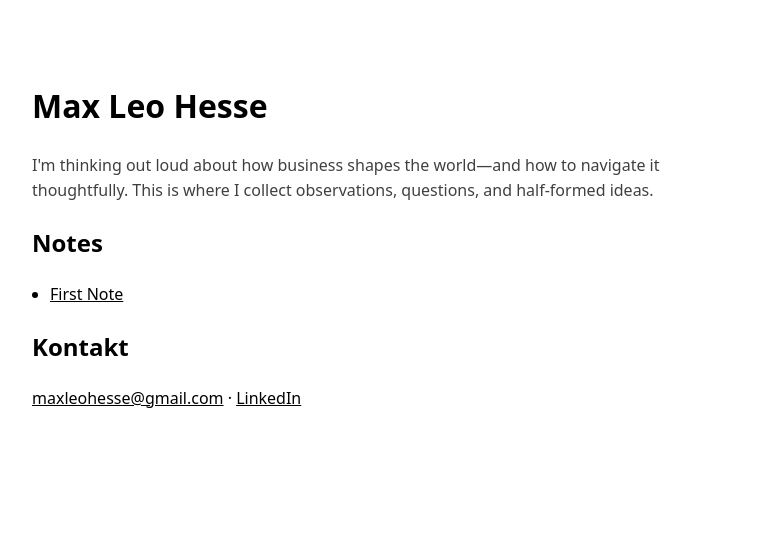
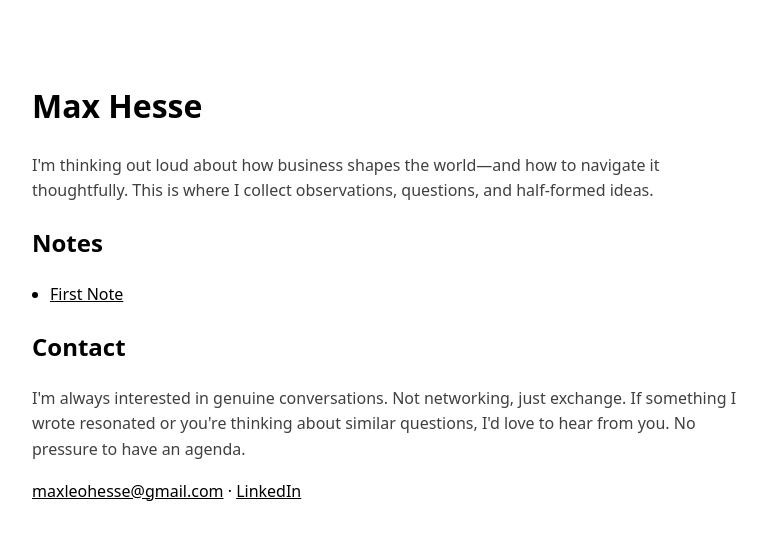
Before and after one commit to maxleohesse/maxleohesse.github.io, a plain HTML site: page index.html in a window 1280 px wide. Shown: the whole page, without its empty margins (248-1014 px from the left). Drawn offline with Linux system fonts and the light colour scheme.

Commit message:
Revise header and change 'Kontakt' to 'Contact'
Updated header and contact section text for clarity.

```diff
--- a/index.html
+++ b/index.html
@@ -13,7 +13,7 @@
     </style>
   </head>
   <body>
-    <h1>Max Leo Hesse</h1>
+    <h1>Max Hesse</h1>
     <p class="muted">I'm thinking out loud about how business shapes the world—and how to navigate it thoughtfully.
 
       This is where I collect observations, questions, and half-formed ideas.</p>
@@ -23,7 +23,10 @@
       <li><a href="notes/first-note.html">First Note</a></li>
     </ul>
 
-    <h2>Kontakt</h2>
+    <h2>Contact</h2>
+    <p class="muted">I'm always interested in genuine conversations. Not networking, just exchange.
+
+If something I wrote resonated or you're thinking about similar questions, I'd love to hear from you. No pressure to have an agenda.</p>
     <p><a href="mailto:maxleohesse@gmail.com">maxleohesse@gmail.com</a> · <a href="https://www.linkedin.com/" target="_blank" rel="noreferrer">LinkedIn</a></p>
   </body>
 </html>
```
